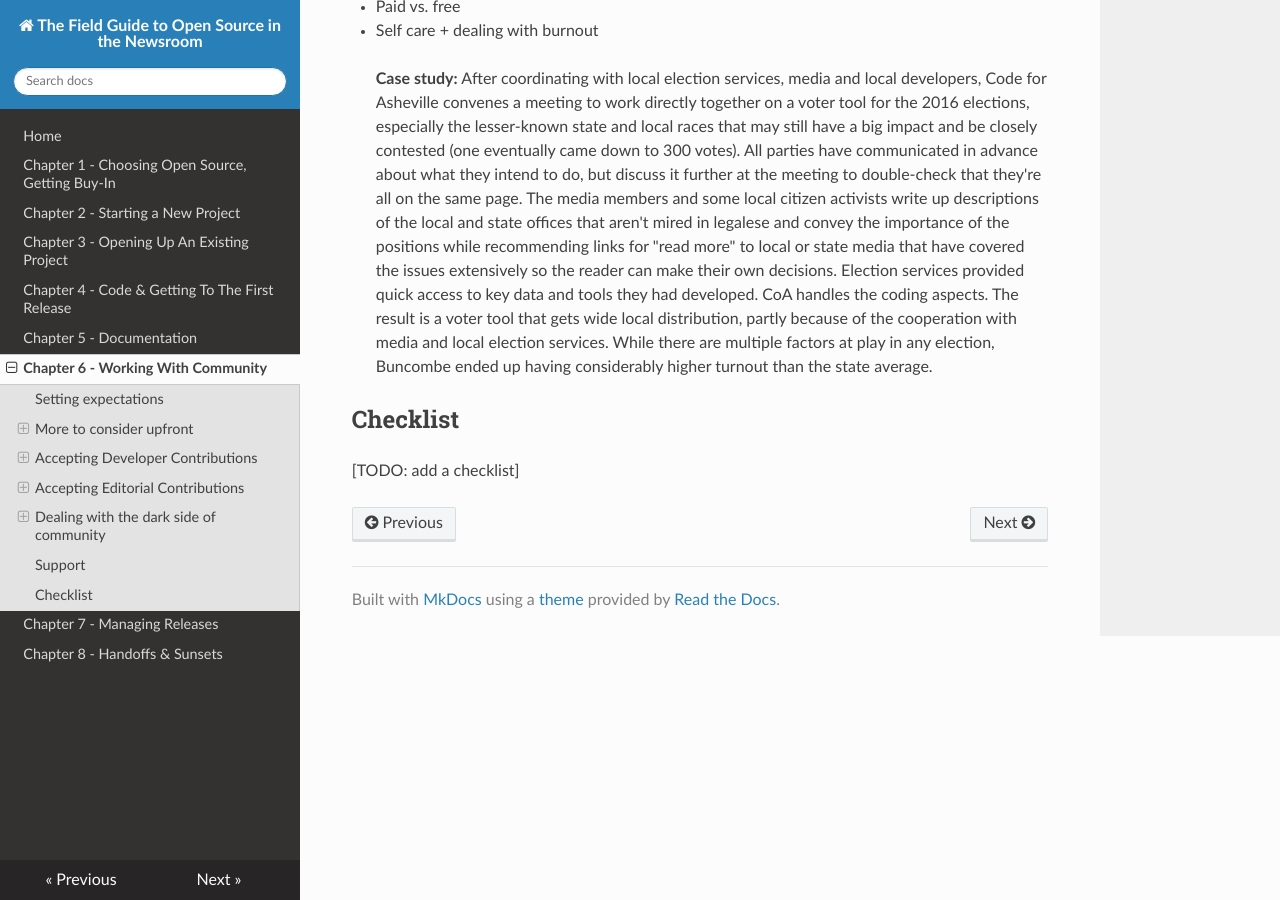
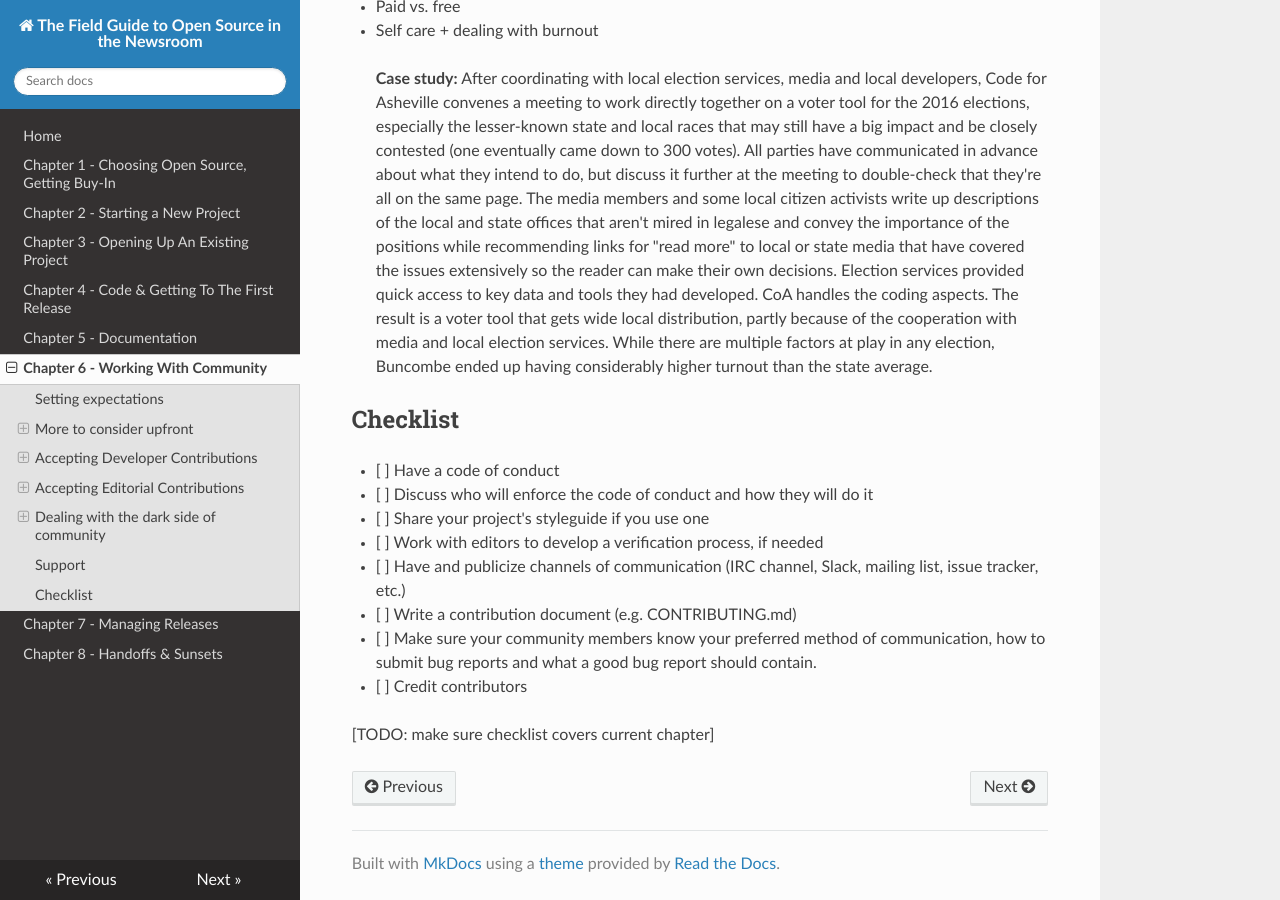
Before and after one commit to OpenNewsLabs/field-guide-open-source-newsroom, an MkDocs documentation site: the page built from docs/Chapter06-Community.md, in a window 1280 px wide and 900 px high, scrolled down 9317 px. Built offline with MkDocs 1.6.1, drawn with Linux system fonts in a browser that asks for light colours; nearby versions of some CDN libraries; old or Windows-style settings are respelled for this version of MkDocs.

Commit message:
Begin writing Chapter 6 checklist
Add a checklist with items gathered from the chapter. The chapter has been expanded on since I prepared this so this is not comprehensive, but it should be a starting point.

```diff
--- a/docs/Chapter06-Community.md
+++ b/docs/Chapter06-Community.md
@@ -228,4 +228,13 @@ Dealing with issue/ticket spam? [TODO: examples of orgs who open sourced editori
 
 ## Checklist
 
-[TODO: add a checklist]
+- [ ] Have a code of conduct
+- [ ] Discuss who will enforce the code of conduct and how they will do it
+- [ ] Share your project's styleguide if you use one
+- [ ] Work with editors to develop a verification process, if needed
+- [ ] Have and publicize channels of communication (IRC channel, Slack, mailing list, issue tracker, etc.)
+- [ ] Write a contribution document (e.g. CONTRIBUTING.md)
+- [ ] Make sure your community members know your preferred method of communication, how to submit bug reports and what a good bug report should contain.
+- [ ] Credit contributors
+
+[TODO: make sure checklist covers current chapter]
```
